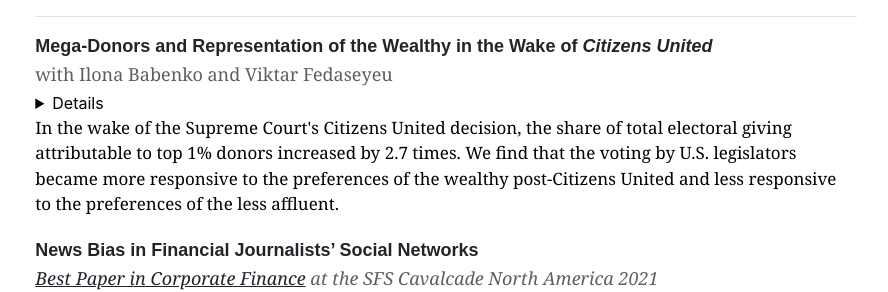
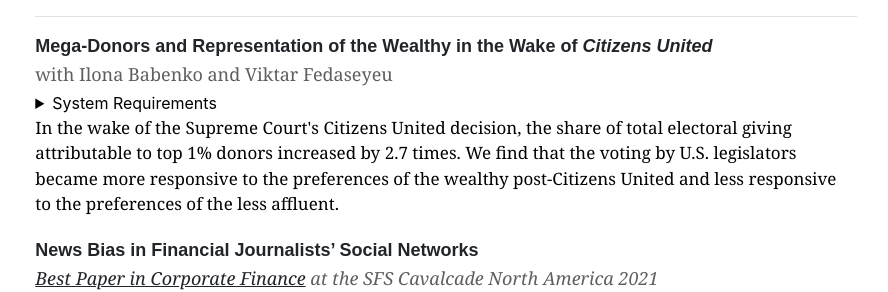
Before and after one commit to guosongxu/guosongxu.github.io, a Jekyll site: the page built from index.md, in a window 1280 px wide and 900 px high, scrolled down 998 px. Shown: the part 167-459 px from the top of the window, without its empty margins (194-1082 px from the left). Built offline with Jekyll 4.4.1, drawn with Linux system fonts in a browser that asks for light colours.

Commit message:
Update home.html

```diff
--- a/_layouts/home.html
+++ b/_layouts/home.html
@@ -37,8 +37,12 @@
     <p style="font-family:arial, 'MS Sans Serif', arial;font-size:18px;margin-bottom:1px;"><a rel="noreferrer noopener" aria-label=" (opens in a new tab)" href="https://papers.ssrn.com/sol3/papers.cfm?abstract_id=4723689" target="_blank" style="text-decoration:none;"><strong>Mega-Donors and Representation of the Wealthy in the Wake of <i>Citizens United</i></strong></a></p>
     <p style="font-family:georgia;font-size:18px;margin-bottom:3px;color:#605F5F">with Ilona Babenko and Viktar Fedaseyeu</p>
     <details>
-  <summary>Details</summary>
-  Something small enough to escape casual notice.
+  <summary>System Requirements</summary>
+  <p>
+    Requires a computer running an operating system. The computer must have some
+    memory and ideally some kind of long-term storage. An input device as well
+    as some form of output device is recommended.
+  </p>
 </details>
     <p style="font-family:georgia;font-size:17px;margin-bottom:20px">In the wake of the Supreme Court's Citizens United decision, the share of total electoral giving attributable to top 1% donors increased by 2.7 times. We find that the voting by U.S. legislators became more responsive to the preferences of the wealthy post-Citizens United and less responsive to the preferences of the less affluent.</p>
 
```
